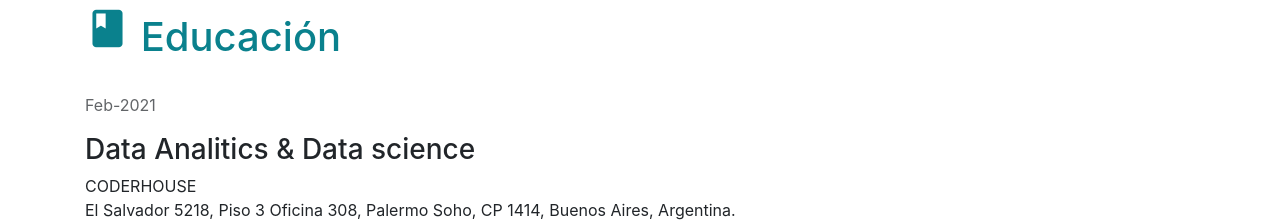
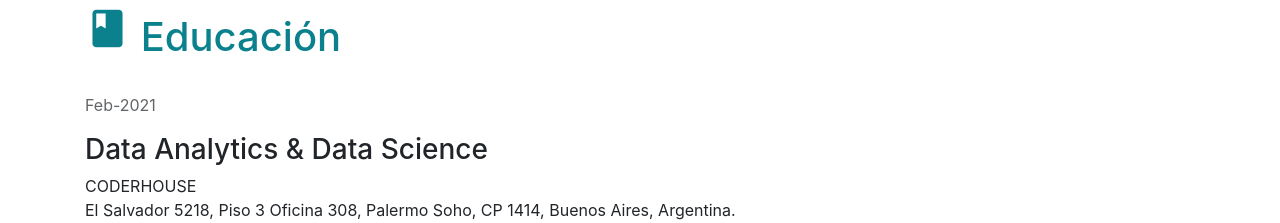
Before and after one commit to FernandoNoguera/Portafolio, a plain HTML site: page index.html in a window 1280 px wide. Shown: the part 1680-1903 px from the top of the page. Drawn offline with nearby package versions, Linux system fonts and the light colour scheme.

Commit message:
arreglos en cv y mejoras en index

```diff
--- a/index.html
+++ b/index.html
@@ -100,7 +100,7 @@
 							<p class="difuminado">
 								Feb-2021
 								<br>
-							<h3>Data Analitics & Data science</h3>
+							<h3>Data Analytics & Data Science</h3>
 							CODERHOUSE<br>
 							El Salvador 5218, Piso 3 Oficina 308, Palermo Soho, CP 1414, Buenos Aires, Argentina.
 							</p>
```
Also changed, not shown: 1 other file.
